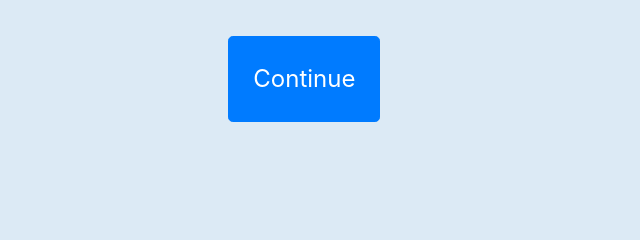
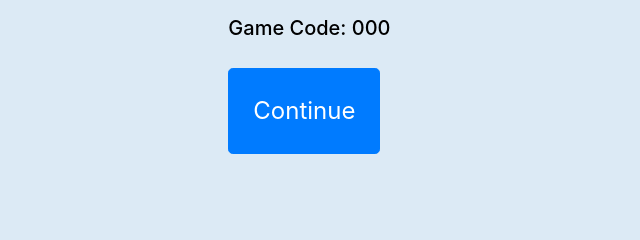
Before and after one commit to SriramV739/Flask, a Flask app: template game/templates/resulthost.html in a window 1280 px wide. Shown: the part 141-381 px from the top of the page, without its empty margins (0-640 px from the left). Run offline with Flask 2, Linux system fonts and the light colour scheme; tables that the repository leaves empty hold one stand-in row (values such as "Sample post"); the template is opened without the code that fills it: values that come from a table or form of the project are taken from there, most other values are stand-ins (such as "Sample title", 1, 10 or a date in 2020); some libraries are stand-ins or nearby versions.

Commit message:
Update resulthost.html

```diff
--- a/game/templates/resulthost.html
+++ b/game/templates/resulthost.html
@@ -74,7 +74,9 @@ Results
         {% endfor %}
     </tbody>
 </table>
+<h5>Game Code: {{code}}</h5>
 <button class="btn btn-lg btn-primary p-4" id="startform" style="margin-top: 20px; font-size: 24px;">Continue</button>
+
 
 <script>
     var socket=io({'multiplex': false})
@@ -83,6 +85,7 @@ Results
     $('#startform').on('click',function() {
             socket.emit('gotofollowup',{q:"{{qnum}}",gid:gid});
             var locto="/hostfollowup/"+gid+"/"+"{{qnum}}";
+            console.log('gotofollowup');
             window.location.href=locto;})
             document.querySelectorAll('span[style="color:#000000"]').forEach( node => {
           node.replaceWith(...node.childNodes)
```
